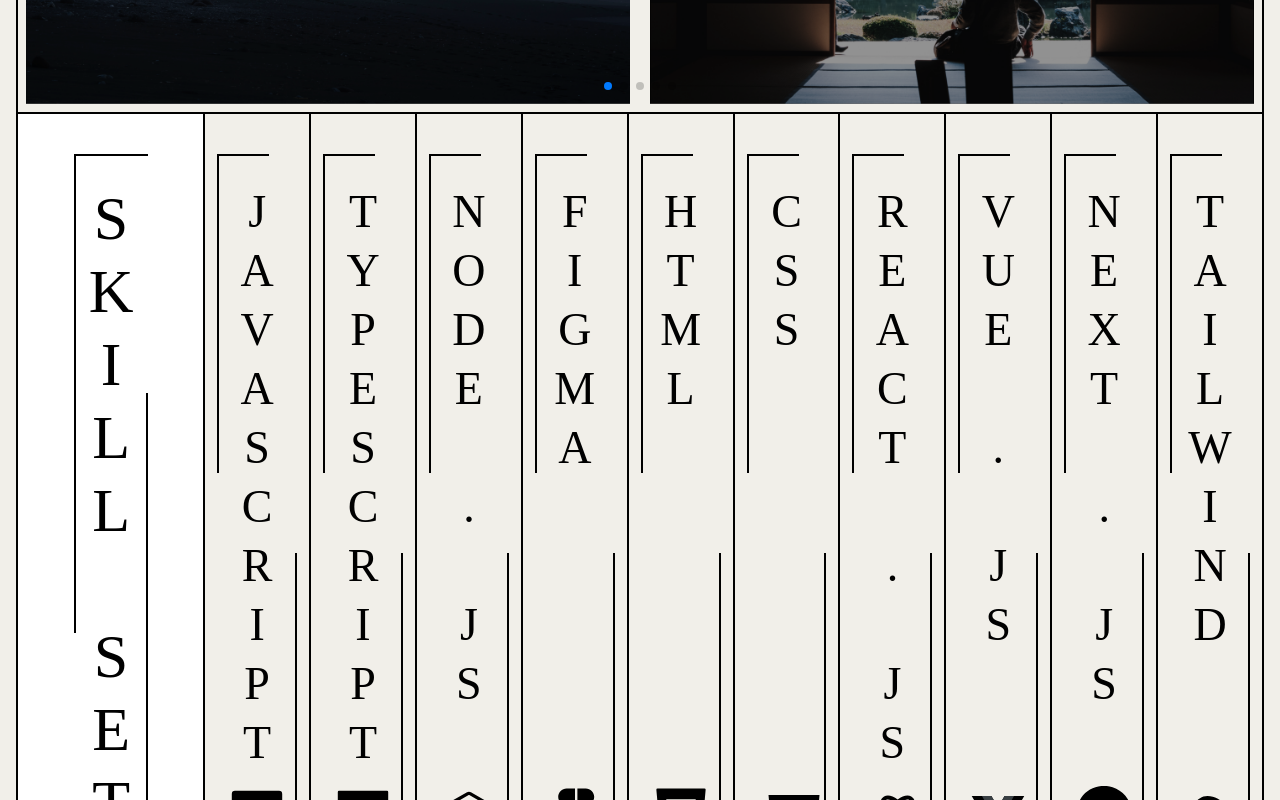
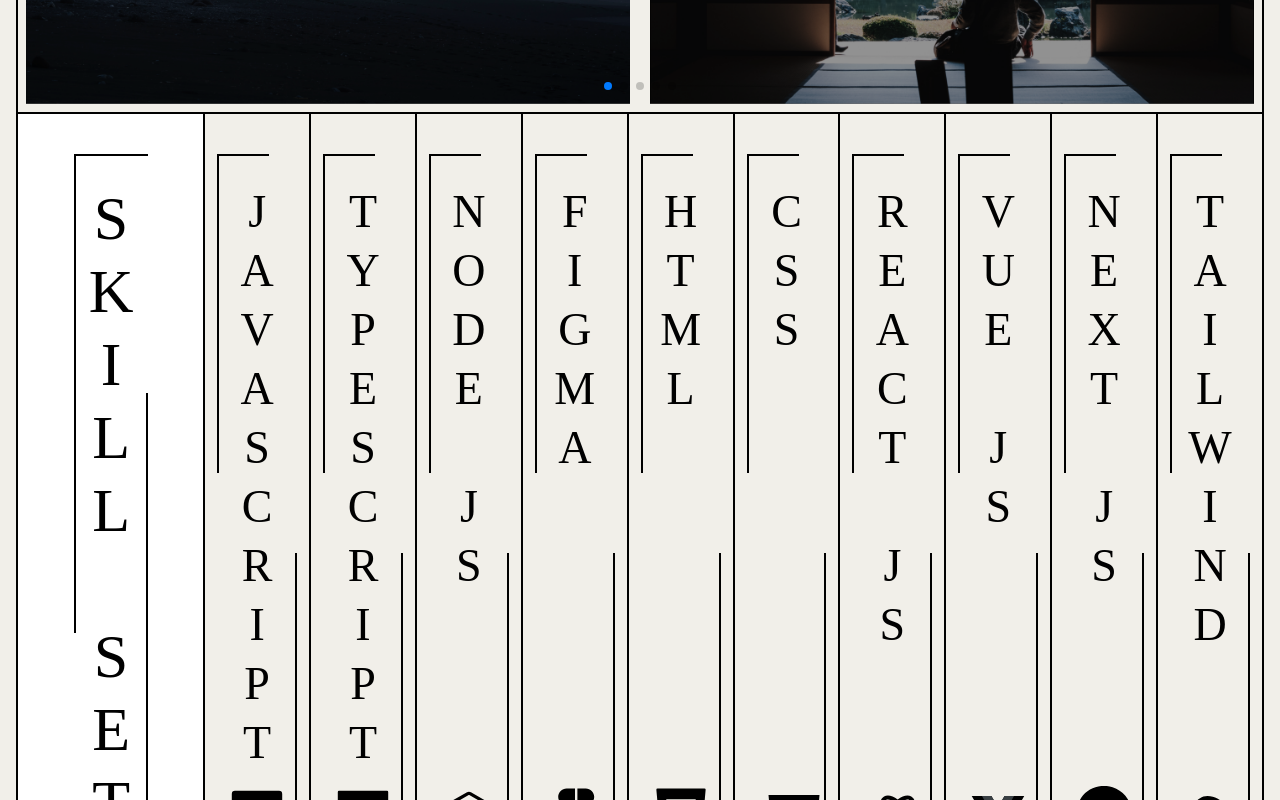
Before and after one commit to Bfungcode/bfung, a React (Vite) app: page / in a window 1280 px wide. Shown: the part 2860-3660 px from the top of the page. Built offline with nearby package versions, Linux system fonts and the light colour scheme.

Commit message:
update mobile ver

```diff
--- a/src/components/Contacts.jsx
+++ b/src/components/Contacts.jsx
@@ -235,14 +235,13 @@
           </>
         ) : (
           <>
-            {" "}
             <div className="w-full h-[119px] bg-black text-white font-secondary text-[52px] md:text-[72px] text-center flex justify-center items-center  border-2 border-white">
               Contacts
             </div>
             <div className="flex flex-col flex-wrap">
               <div className="w-full bg-white h-[100px] flex flex-wrap flex-col justify-center items-center border-t-2 border-black">
                 <div className="flex flex-row flex-wrap justify-center items-center">
-                  <div className="text-[26px] md:text-[42px] font-secondary">
+                  <div className="text-[20px] md:text-[42px] font-secondary">
                     Mail me
                   </div>
                   <ArrowRight />
@@ -254,24 +253,24 @@
               </div>
               <div className="w-full bg-white h-[100px] flex flex-wrap flex-col justify-center items-center border-t-2 border-black">
                 <div className="flex flex-row flex-wrap justify-center items-center">
-                  <div className="text-[26px] md:text-[42px] font-secondary">
+                  <div className="text-[20px] md:text-[42px] font-secondary">
                     Linkedin
                     <div className="w-full h-[2px] border-black border-[1px]"></div>
                   </div>
                   <ArrowBackBlack />
-                  <div className="text-[26px] md:text-[42px] font-secondary ">
+                  <div className="text-[20px] md:text-[42px] font-secondary ">
                     See my profile
                   </div>
                 </div>
               </div>
               <div className="w-full bg-white h-[100px] flex flex-wrap flex-col justify-center items-center border-t-2 border-black">
                 <div className="flex flex-row flex-wrap justify-center items-center">
-                  <div className="text-[26px] md:text-[42px] font-secondary">
+                  <div className="text-[20px] md:text-[42px] font-secondary">
                     {" "}
                     See my code
                   </div>
                   <ArrowRight />
-                  <div className="text-[26px] md:text-[42px] font-secondary ">
+                  <div className="text-[20px] md:text-[42px] font-secondary ">
                     Github
                     <div className="w-full h-[2px] border-black border-[1px]"></div>
                   </div>
@@ -279,12 +278,12 @@
               </div>
               <div className="w-full bg-white h-[100px] flex flex-wrap flex-col justify-center items-center border-t-2 border-black">
                 <div className="flex flex-row flex-wrap justify-center items-center">
-                  <div className="text-[26px] md:text-[42px] font-secondary">
+                  <div className="text-[20px] md:text-[42px] font-secondary">
                     X
                     <div className="w-full h-[2px] border-black border-[1px]"></div>
                   </div>
                   <ArrowBackBlack />
-                  <div className="text-[26px] font-secondary md:text-[42px]">
+                  <div className="text-[20px] font-secondary md:text-[42px]">
                     See my tweets
                   </div>
                 </div>
--- a/src/components/Header.jsx
+++ b/src/components/Header.jsx
@@ -125,7 +125,7 @@
           </div>
           <div className="w-full h-[70%] flex flex-col flex-wrap justify- item-center relative">
             <div className="z-30 relative w-full h-[40%] p-6 pt-0 ">
-              <div className="w-full h-[200px] md:h-[250px] lg:p-36 lg:text-[22px] font-primary font-semibold text-[11px] md:text-[18px] text-center relative flex justify-center items-center flex-col p-2 pr-0 pl-0 z-30 gap-1 text-gray-500">
+              <div className="w-full h-[200px] md:h-[250px] lg:p-36 lg:text-[22px] font-primary font-semibold text-[13px] md:text-[18px] text-center relative flex justify-center items-center flex-col p-2 pr-0 pl-0 z-30 gap-1 text-gray-500 pt-10">
                 <div> {review}</div>
                 <span className="w-full h-[1px] border-[1px] border-black"></span>
                 <div className="flex flex-col flex-wrap text-[16px] md:text-[22px] text-black">
--- a/src/components/Services.jsx
+++ b/src/components/Services.jsx
@@ -23,7 +23,7 @@
             {serviceslist.map((service) => {
               return (
                 <div className="w-[30%] h-[140px] md:h-[200px]  lg:h-[250px]  relative ">
-                  <div className="text-[15px] md:text-[22px] w-full h-full font-secondary flex justify-center text-center items-center font-semibold p-2 ">
+                  <div className="text-[13px] md:text-[22px] w-full h-full font-secondary flex justify-center text-center items-center font-semibold p-2 ">
                     {service.text}
                     <div className="w-[90%] h-[80%] border-l-2 border-t-2 border-black absolute left-0 top-0"></div>
                     <div className="w-[90%] h-[80%] border-r-2 border-b-2 border-black absolute right-0 bottom-0"></div>
@@ -43,7 +43,7 @@
             {serviceslist.map((service) => {
               return (
                 <div className="w-[90%] h-[140px] md:h-[200px]  lg:h-[250px]  relative bg-white">
-                  <div className="text-[15px] md:text-[22px] w-full h-full font-secondary flex justify-center text-center items-center font-semibold p-2 ">
+                  <div className="text-[13px] md:text-[22px] w-full h-full font-secondary flex justify-center text-center items-center font-semibold p-2 ">
                     {service.text}
                     <div className="w-[90%] h-[80%] border-l-2 border-t-2 border-black absolute left-0 top-0"></div>
                     <div className="w-[90%] h-[80%] border-r-2 border-b-2 border-black absolute right-0 bottom-0"></div>
--- a/src/components/Skillset.jsx
+++ b/src/components/Skillset.jsx
@@ -69,7 +69,7 @@
       iconColor: 11,
     },
     {
-      skill: "NODE . JS",
+      skill: "NODE JS",
       color: "bg-gradient-to-b from-green-500 to-blue-200",
       icon: 2,
       iconColor: 12,
@@ -93,19 +93,19 @@
       iconColor: 15,
     },
     {
-      skill: "REACT . JS",
+      skill: "REACT JS",
       color: "bg-gradient-to-b  from-sky-400 to-slate-200",
       icon: 6,
       iconColor: 16,
     },
     {
-      skill: "VUE . JS",
+      skill: "VUE JS",
       color: " bg-gradient-to-b from-green-500 to-gray-600",
       icon: 7,
       iconColor: 17,
     },
     {
-      skill: "NEXT . JS",
+      skill: "NEXT JS",
       color: "bg-gradient-to-b  from-black to-slate-300",
       icon: 8,
       iconColor: 18,
```
